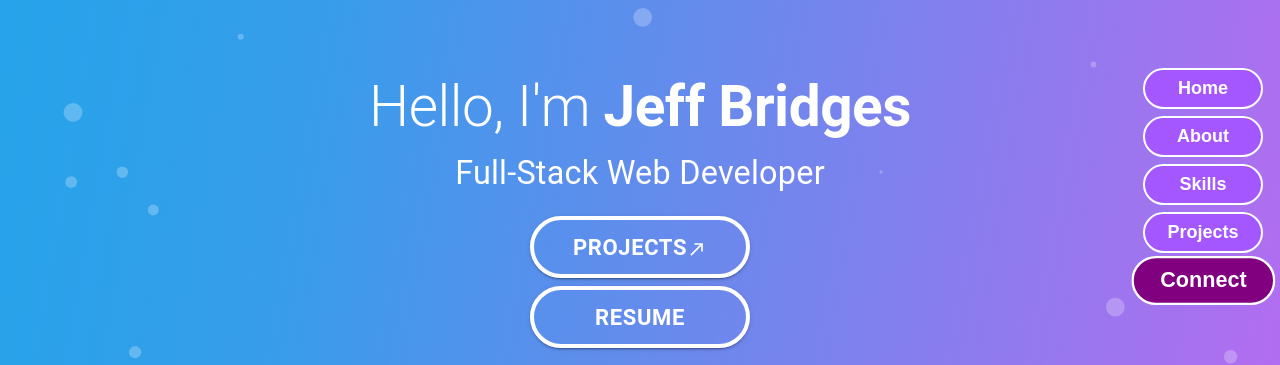
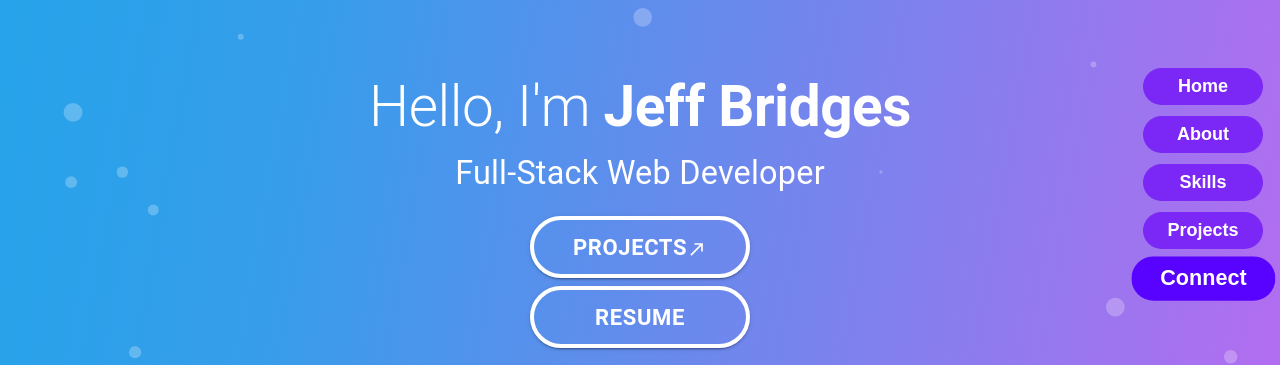
Before and after one commit to Jbridges1119/portfolio, a React (Create React App) app: page / in a window 1280 px wide. Shown: the part 163-528 px from the top of the page. Built offline with nearby package versions, Linux system fonts and the light colour scheme.

Commit message:
Change button colors

```diff
--- a/src/sections/01_LandingPage/Components/NavBar.tsx
+++ b/src/sections/01_LandingPage/Components/NavBar.tsx
@@ -73,11 +73,11 @@ const NavBar = () => {
     if (currentPercent > 0.1) {
       console.log(currentPercent)
       const navDown = {
-        home: "#a557ff",
-        about: "#a557ff",
-        skills: "#a557ff",
-        projects: "#a557ff",
-        connect: "#a557ff"
+        home: "#7b27f6",
+        about: "#7b27f6",
+        skills: "#7b27f6",
+        projects: "#7b27f6",
+        connect: "#7b27f6"
       }
 
       setHome({y: "27vh", x: "558px" });
@@ -91,27 +91,27 @@ const NavBar = () => {
     if (currentPercent > 0.5 && currentPercent <= 16) {
 
       setHome((prev) => ({ ...prev,  scale: 1.2  }));
-      setColor((prev) => ({ ...prev,  home: 'purple'  }))
+      setColor((prev) => ({ ...prev,  home: '#5802ff'  }))
     }
     if (currentPercent > 16 && currentPercent <= 35) {
 
       setAbout((prev) => ({ ...prev,  scale: 1.2  }));
-      setColor((prev) => ({ ...prev,  about: 'purple'  }))
+      setColor((prev) => ({ ...prev,  about: '#5802ff'  }))
     }
     if (currentPercent > 35 && currentPercent <= 60) {
 
       setSkills((prev) => ({ ...prev,  scale: 1.2  }));
-      setColor((prev) => ({ ...prev,  skills: 'purple'  }))
+      setColor((prev) => ({ ...prev,  skills: '#5802ff'  }))
     }
     if (currentPercent > 60 && currentPercent <= 85) {
 
       setProjects((prev) => ({ ...prev,  scale: 1.2  }));
-      setColor((prev) => ({ ...prev,  projects: 'purple'  }))
+      setColor((prev) => ({ ...prev,  projects: '#5802ff'  }))
     }
     if (currentPercent > 85 && currentPercent <= 100) {
 
       setConnect((prev) => ({ ...prev,  scale: 1.2  }));
-      setColor((prev) => ({ ...prev,  connect: 'purple'  }))
+      setColor((prev) => ({ ...prev,  connect: '#5802ff'  }))
     }
     if (currentPercent < 1) {
       setColor(initialColor)
@@ -264,14 +264,14 @@ const NavBar = () => {
             }}
           >  <motion.button
               onClick={() => scrollToSection(topSect)}
-              whileHover={{ scale: 1.05 }}
+              whileHover={{ scale: 1.1 }}
               whileTap={{ scale: 0.95 }}
               animate={home}
               transition={transition}
               style={{
                 cursor: "pointer",
                 color: "#fff",
-                border: "2px solid white",
+                border: 'none',
                 borderRadius: 25,
                 fontSize: 18,
                 margin: 7,
@@ -289,7 +289,7 @@ const NavBar = () => {
             </motion.button>
             <motion.button
               onClick={() => scrollToSection(aboutSect)}
-              whileHover={{ scale: 1.05 }}
+              whileHover={{ scale: 1.1 }}
               whileTap={{ scale: 0.95 }}
               animate={about}
               transition={transition}
@@ -297,7 +297,7 @@ const NavBar = () => {
                 top: '1vh',
                 cursor: "pointer",
                 color: "#fff",
-                border: "2px solid white",
+                border: 'none',
                 borderRadius: 25,
                 fontSize: 18,
                 margin: 7,
@@ -314,7 +314,7 @@ const NavBar = () => {
             </motion.button>
             <motion.button
             onClick={() => scrollToSection(skillSect)}
-              whileHover={{ scale: 1.05 }}
+              whileHover={{ scale: 1.1 }}
               whileTap={{ scale: 0.95 }}
               animate={skills}
               transition={transition}
@@ -322,7 +322,7 @@ const NavBar = () => {
                 top: '1vh',
                 cursor: "pointer",
                 color: "#fff",
-                border: "2px solid white",
+                border: 'none',
                 borderRadius: 25,
                 fontSize: 18,
                 margin: 7,
@@ -339,7 +339,7 @@ const NavBar = () => {
             </motion.button>
             <motion.button
             onClick={() => scrollToSection(projectSect)}
-              whileHover={{ scale: 1.05 }}
+              whileHover={{ scale: 1.1 }}
               whileTap={{ scale: 0.95 }}
               animate={projects}
               transition={transition}
@@ -347,7 +347,7 @@ const NavBar = () => {
                 top: '1vh',
                 cursor: "pointer",
                 color: "#fff",
-                border: "2px solid white",
+                border: 'none',
                 borderRadius: 25,
                 fontSize: 18,
                 position: 'fixed',
@@ -365,7 +365,7 @@ const NavBar = () => {
             </motion.button>
             <motion.button
             onClick={() => scrollToSection(connectSect)}
-              whileHover={{ scale: 1.05 }}
+              whileHover={{ scale: 1.1 }}
               whileTap={{ scale: 0.95 }}
               animate={connect}
               transition={transition}
@@ -373,7 +373,7 @@ const NavBar = () => {
                 top: '1vh',
                 cursor: "pointer",
                 color: "#fff",
-                border: "2px solid white",
+                border: 'none',
                 borderRadius: 25,
                 fontSize: 18,
                 position: 'fixed',
```
